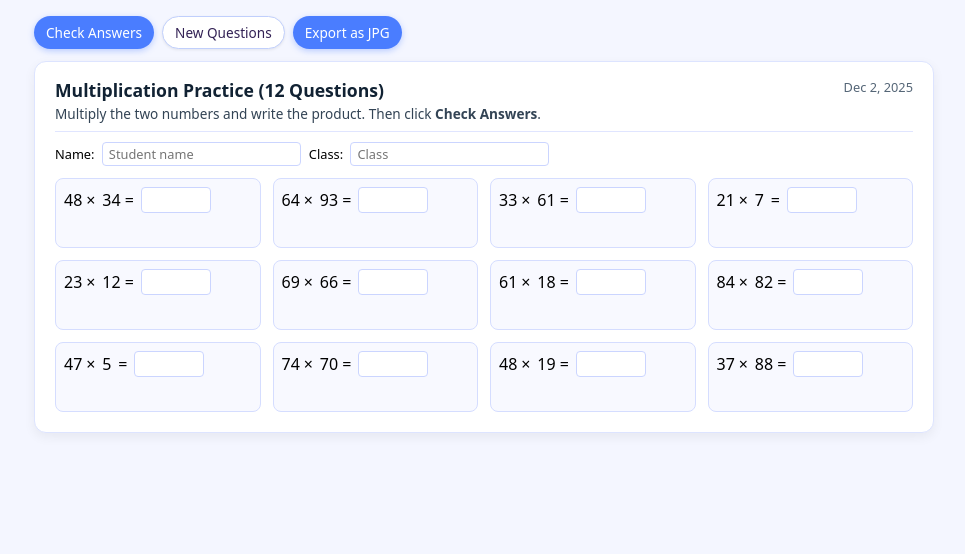
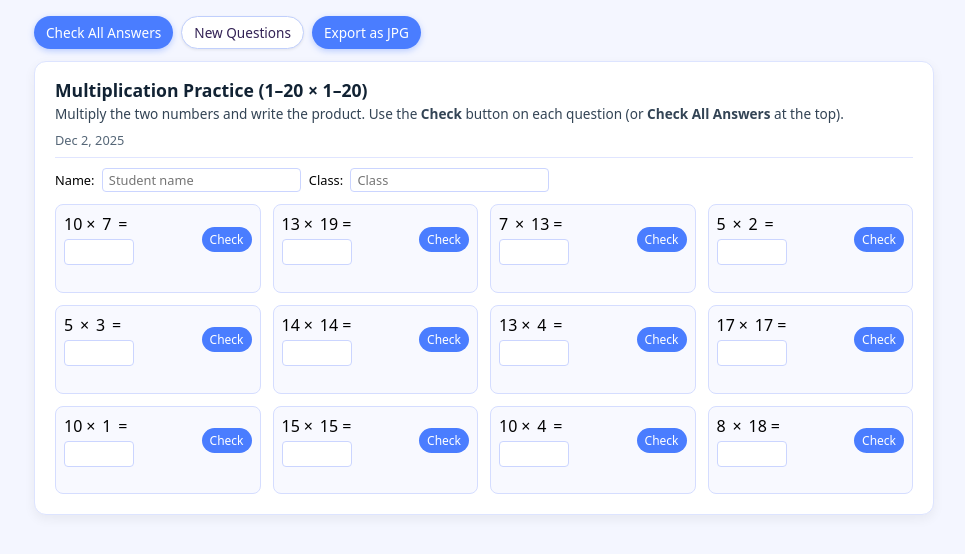
Before and after one commit to christianwichman/Multiplication-Practice-Generator, a plain HTML site: page index.html in a window 1280 px wide. Shown: the whole page, without its empty margins (156-1121 px from the left). Drawn offline with nearby package versions, Linux system fonts and the light colour scheme.

Commit message:
Update title and functionality for multiplication practice

```diff
--- a/index.html
+++ b/index.html
@@ -2,7 +2,7 @@
 <html lang="en">
 <head>
   <meta charset="UTF-8" />
-  <title>Multiplication Practice (12 Questions)</title>
+  <title>Multiplication Practice (1–20 × 1–20)</title>
   <meta name="viewport" content="width=device-width, initial-scale=1.0" />
 
   <!-- html2canvas for exporting the worksheet as an image -->
@@ -46,6 +46,7 @@
       font-weight: 500;
       box-shadow: 0 2px 6px rgba(74, 125, 255, 0.35);
       transition: transform 0.08s ease, box-shadow 0.08s ease;
+      white-space: nowrap;
     }
 
     .btn.secondary {
@@ -53,6 +54,13 @@
       color: #325;
       border: 1px solid #c0cffc;
       box-shadow: 0 1px 3px rgba(0, 0, 0, 0.08);
+    }
+
+    .btn.small {
+      padding: 4px 8px;
+      font-size: 0.75rem;
+      box-shadow: none;
+      border-radius: 999px;
     }
 
     .btn:hover {
@@ -147,12 +155,19 @@
       display: flex;
       flex-direction: column;
       justify-content: space-between;
-      min-height: 70px;
+      min-height: 80px;
+    }
+
+    .problem-top {
+      display: flex;
+      justify-content: space-between;
+      align-items: center;
+      gap: 6px;
+      margin-bottom: 4px;
     }
 
     .problem-expression {
       font-size: 1rem;
-      margin-bottom: 6px;
       display: flex;
       align-items: center;
       gap: 4px;
@@ -173,7 +188,7 @@
     }
 
     .feedback {
-      margin-top: 4px;
+      margin-top: 2px;
       font-size: 0.8rem;
       min-height: 1em;
     }
@@ -190,7 +205,7 @@
 <body>
   <div class="page">
     <div class="controls-bar">
-      <button class="btn" id="checkBtn">Check Answers</button>
+      <button class="btn" id="checkAllBtn">Check All Answers</button>
       <button class="btn secondary" id="newBtn">New Questions</button>
       <button class="btn" id="exportBtn">Export as JPG</button>
     </div>
@@ -199,9 +214,10 @@
     <div id="worksheet">
       <div class="worksheet-header">
         <div>
-          <div class="worksheet-title">Multiplication Practice (12 Questions)</div>
+          <div class="worksheet-title">Multiplication Practice (1–20 × 1–20)</div>
           <div class="instructions">
-            Multiply the two numbers and write the product. Then click <strong>Check Answers</strong>.
+            Multiply the two numbers and write the product. Use the <strong>Check</strong> button on each question
+            (or <strong>Check All Answers</strong> at the top).
           </div>
         </div>
         <div class="worksheet-meta" id="dateDisplay"></div>
@@ -227,7 +243,7 @@
   <script>
     const NUM_PROBLEMS = 12;
     const problemsGrid = document.getElementById("problemsGrid");
-    const checkBtn = document.getElementById("checkBtn");
+    const checkAllBtn = document.getElementById("checkAllBtn");
     const newBtn = document.getElementById("newBtn");
     const exportBtn = document.getElementById("exportBtn");
     const dateDisplay = document.getElementById("dateDisplay");
@@ -245,8 +261,8 @@
       problemsGrid.innerHTML = "";
 
       for (let i = 0; i < NUM_PROBLEMS; i++) {
-        const a = randomInt(1, 99); // 1- or 2-digit
-        const b = randomInt(1, 99);
+        const a = randomInt(1, 20); // restricted to 1–20
+        const b = randomInt(1, 20);
         const product = a * b;
 
         problems.push({ a, b, product });
@@ -254,6 +270,9 @@
         const card = document.createElement("div");
         card.className = "problem-card";
         card.dataset.index = i;
+
+        const topRow = document.createElement("div");
+        topRow.className = "problem-top";
 
         const expr = document.createElement("div");
         expr.className = "problem-expression";
@@ -265,19 +284,30 @@
           <input type="number" class="answer-input" inputmode="numeric" />
         `;
 
+        const singleCheckBtn = document.createElement("button");
+        singleCheckBtn.className = "btn small";
+        singleCheckBtn.type = "button";
+        singleCheckBtn.textContent = "Check";
+
+        topRow.appendChild(expr);
+        topRow.appendChild(singleCheckBtn);
+
         const feedback = document.createElement("div");
         feedback.className = "feedback";
         feedback.textContent = ""; // initially blank
 
-        card.appendChild(expr);
+        card.appendChild(topRow);
         card.appendChild(feedback);
         problemsGrid.appendChild(card);
+
+        // Add per-question check handler
+        singleCheckBtn.addEventListener("click", () => {
+          checkSingleAnswer(card);
+        });
       }
     }
 
-    function checkAnswers() {
-      const cards = problemsGrid.querySelectorAll(".problem-card");
-      cards.forEach((card) => {
+    function checkSingleAnswer(card) {
       const index = parseInt(card.dataset.index, 10);
       const problem = problems[index];
       const input = card.querySelector(".answer-input");
@@ -293,7 +323,11 @@
         feedback.classList.remove("correct");
         feedback.classList.add("incorrect");
       }
-      });
+    }
+
+    function checkAllAnswers() {
+      const cards = problemsGrid.querySelectorAll(".problem-card");
+      cards.forEach((card) => checkSingleAnswer(card));
     }
 
     function exportWorksheetAsJPG() {
@@ -310,7 +344,7 @@
           .toISOString()
           .replace(/[:.]/g, "-")
           .slice(0, 19); // YYYY-MM-DDTHH-MM-SS
-        link.download = `multiplication-practice-${stamp}.jpg`;
+        link.download = `multiplication-practice-1-20-${stamp}.jpg`;
         link.href = dataURL;
         link.click();
       });
@@ -323,10 +357,8 @@
     }
 
     // Event listeners
-    checkBtn.addEventListener("click", checkAnswers);
-    newBtn.addEventListener("click", () => {
-      generateProblems();
-    });
+    checkAllBtn.addEventListener("click", checkAllAnswers);
+    newBtn.addEventListener("click", generateProblems);
     exportBtn.addEventListener("click", exportWorksheetAsJPG);
 
     // Initial setup
```
Lines whose indentation alone changed are shown as unchanged.
